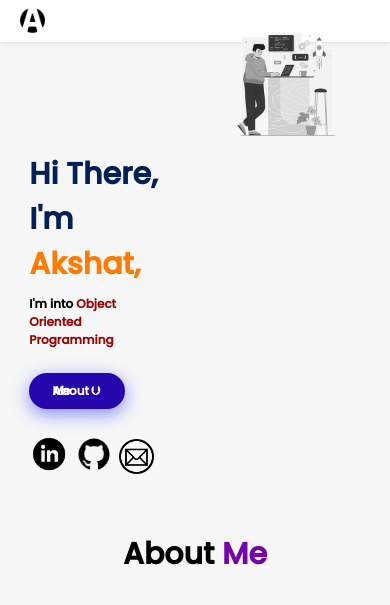
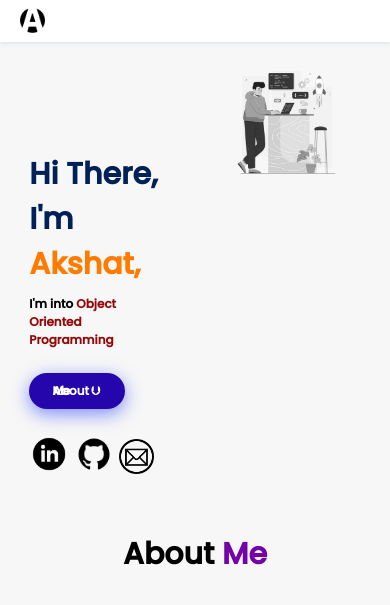
Before and after one commit to mycodingguy/Portfolio, a plain HTML site: page index.html in a window 390 px wide. Shown: the top 605 px of the page. Drawn offline with nearby package versions, Linux system fonts and the light colour scheme; a web font is replaced by a local one.

Commit message:
Update responsive.css

```diff
--- a/responsive.css
+++ b/responsive.css
@@ -1,89 +1,4 @@
-/* @media screen and (min-width: 992px) {
-
-    header>nav>.left {
-        margin-left: -2vw;
-    }
-
-    header>nav>.left>a {
-        font-size: 15px;
-        font-weight: 900;
-    }
-
-    .skills {
-        height: 121vh;
-    }
-
-    .row span {
-        font-size: 15px;
-    }
-
-    .projects {
-        height: 218vh;
-    }
-
-    .clockimage>img {
-        width: 150px;
-    }
-
-    .p1>a {
-        margin: -15px;
-        font-size: .1px;
-    }
-
-    .todoimage>img {
-        width: 150px;
-
-    }
-
-    .p2 {
-        margin-left: -25px;
-    }
-
-    .davidimage>img {
-        width: 10%;
-
-    }
-
-    #margin {
-        padding-left: 70vw;
-    }
-
-    .clockbio {
-        font-size: 13px;
-    }
-
-    .p2bio {
-        font-size: 13px;
-    }
-
-    .p3bio {
-        font-size: 13px;
-    }
-
-    .container5 {
-        margin: 70px;
-    }
-
-    footer {
-        margin-top: 50px;
-    }
-} */
-/* @media screen and (min-width: 993px)
-{
-    .bar
-    {
-        display: none;
-    }
-    .cross
-    {
-        display: none;
-    }
-} */
 @media screen and (max-width:992px) {
-    /* header>nav>.left {
-        margin-left: 10px;
-        margin-top: 25px;
-    } */
     nav
     {
         display: flex;
@@ -229,9 +144,6 @@
 }
 
 @media screen and (max-width: 991px) and (min-width: 700px) {
-    /* header>nav>.left {
-        margin-left: -40vw;
-    } */
     nav
     {
         display: flex;
@@ -509,7 +421,7 @@
     }
 
     .rightSection {
-        margin-top: -88px;
+        margin-top: -50px;
     }
 
     .about {
```
